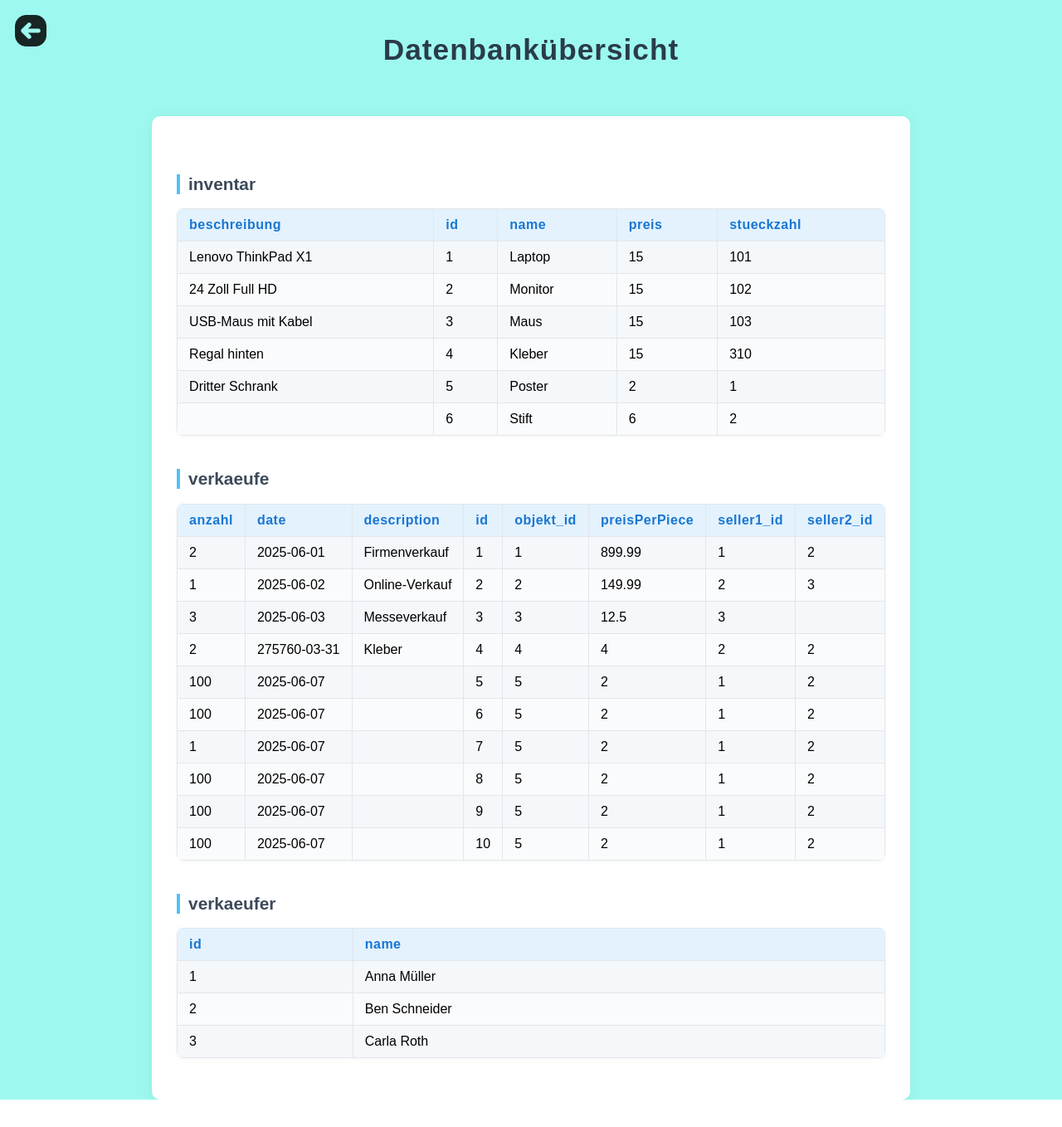
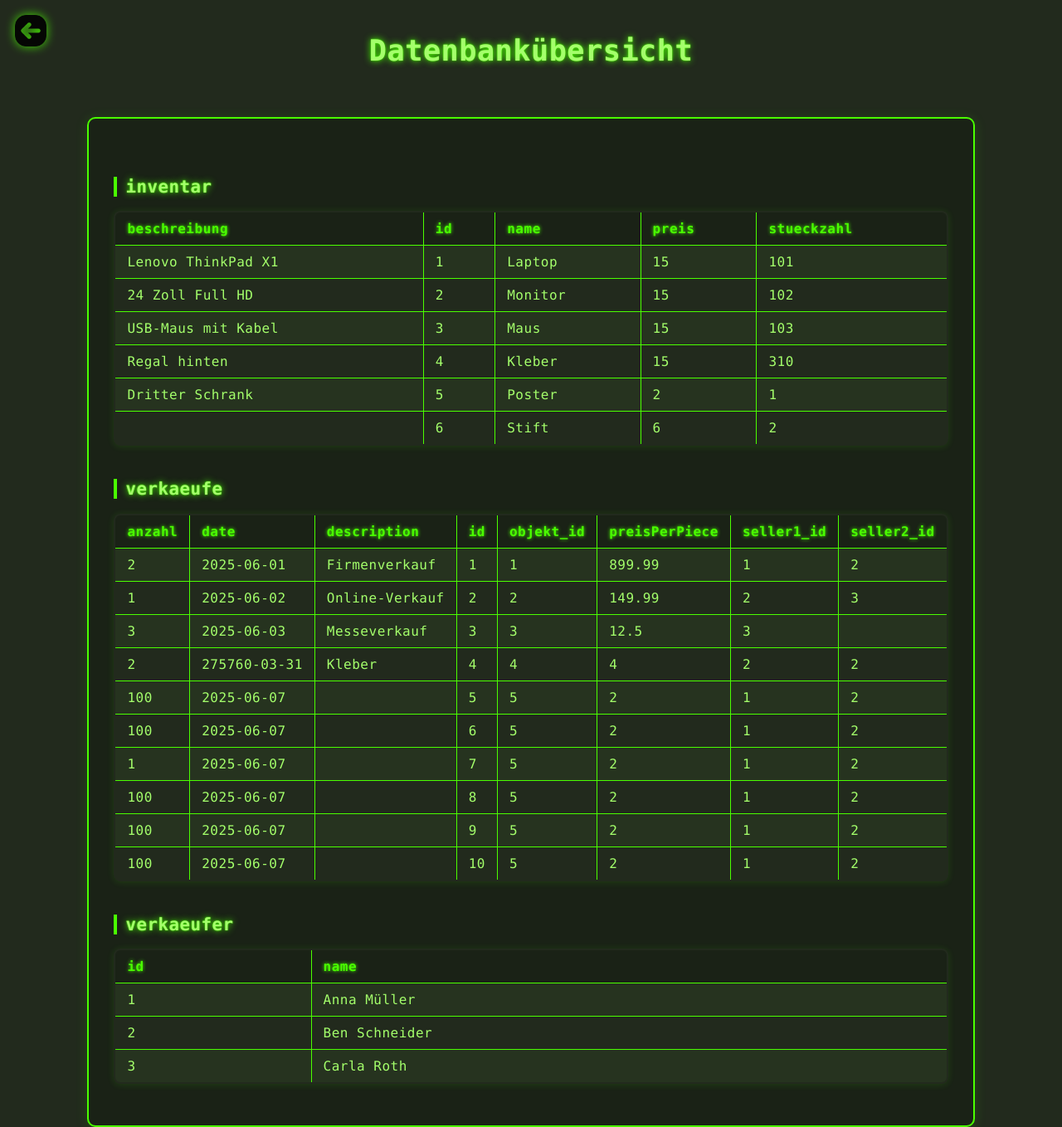
Before and after one commit to Samimimim/Schueler-Firma, a Flask app: page /assets/templates/tables.html in a window 1280 px wide. Shown: the whole page at 83% size. Before the commit the page ends 1325 px from the top, so only its background shows below. Run offline with Flask 3, Linux system fonts and the light colour scheme; the visitor is signed in with stand-in values (Sample User, id 1); data comes from the database, SQL or seed files in the repository.

Commit message:
Neuer Fallout-Pipboy style

```diff
--- a/assets/sytle/style.css
+++ b/assets/sytle/style.css
@@ -1,47 +1,65 @@
 body {
-    font-family: Arial, sans-serif;
-    background: #9df9ef;
+    font-family: 'Consolas', 'Courier New', monospace;
+    background: #222a1d;
+    color: #a4ff6b;
     min-height: 100vh;
     margin: 0;
     display: flex;
     flex-direction: column;
     align-items: center;
     justify-content: flex-start;
+    letter-spacing: 0.5px;
+}
+
+h1, h2 {
+    color: #a4ff6b;
+    text-shadow: 0 0 8px #4aff00, 0 0 2px #4aff00;
+    font-family: inherit;
 }
 
 h1 {
     margin: 40px 0 30px 0;
-    color: #2a3b4c;
-    letter-spacing: 1px;
     font-size: 2.2em;
     text-align: center;
+}
+
+h2 {
+    margin-top: 40px;
+    border-left: 4px solid #4aff00;
+    padding-left: 10px;
+    font-size: 1.3em;
 }
 
 .menu {
     display: flex;
     flex-direction: column;
     gap: 15px;
-    background: #6bfceb;
+    background: #1a2216;
     padding: 30px;
     border-radius: 15px;
-    box-shadow: 0 4px 10px rgba(0,0,0,0.1);
+    box-shadow: 0 4px 20px #4aff0022;
     min-width: 270px;
+    border: 2px solid #4aff00;
 }
 
 .menu a {
     text-decoration: none;
-    color: #333;
-    background: #e0e0e0;
+    color: #a4ff6b;
+    background: #222a1d;
     padding: 12px 20px;
     border-radius: 10px;
     text-align: center;
     font-size: 1.1em;
-    transition: all 0.3s ease;
+    border: 1.5px solid #4aff00;
+    transition: all 0.2s;
+    box-shadow: 0 0 8px #4aff0033 inset;
 }
 
 .menu a:hover {
-    background: #007BFF;
-    color: white;
+    background: #4aff00;
+    color: #222a1d;
+    box-shadow: 0 0 16px #a4ff6b, 0 0 4px #4aff00 inset;
+    border-color: #a4ff6b;
 }
 
 .back-button {
@@ -52,6 +70,7 @@ h1 {
     height: 38px;
     cursor: pointer;
     opacity: 0.85;
+    filter: drop-shadow(0 0 6px #4aff00);
     transition: opacity 0.2s, transform 0.2s;
 }
 
@@ -63,56 +82,53 @@ h1 {
 #tables-container {
     max-width: 1100px;
     margin: 30px auto 0 auto;
-    background: #fff;
+    background: #1a2216;
     border-radius: 10px;
-    box-shadow: 0 2px 16px rgba(44,62,80,0.08);
+    box-shadow: 0 2px 16px #4aff0022;
     padding: 30px 30px 10px 30px;
+    border: 2px solid #4aff00;
 }
 
 table {
     width: 100%;
     border-collapse: collapse;
     margin-bottom: 40px;
-    background: #fafbfc;
+    background: #222a1d;
     border-radius: 8px;
     overflow: hidden;
-    box-shadow: 0 1px 4px rgba(44,62,80,0.06);
+    box-shadow: 0 1px 8px #4aff0022;
+    border: 2px solid #4aff00;
 }
 
 th, td {
-    border: 1px solid #e3e6ea;
+    border: 1px solid #4aff00;
     padding: 10px 14px;
     text-align: left;
+    color: #a4ff6b;
 }
 
 th {
-    background: #e3f2fd;
-    color: #1976d2;
+    background: #1a2216;
+    color: #4aff00;
     font-weight: 600;
     letter-spacing: 0.5px;
+    text-shadow: 0 0 4px #4aff00;
 }
 
 tr:nth-child(even) td {
-    background: #f4f8fb;
+    background: #26331f;
 }
 
 tr:hover td {
-    background: #e1f5fe;
+    background: #2e3d25;
     transition: background 0.2s;
 }
 
-h2 {
-    margin-top: 40px;
-    color: #3b4a5a;
-    border-left: 4px solid #4fc3f7;
-    padding-left: 10px;
-    font-size: 1.3em;
-}
-
 p {
-    color: #b71c1c;
+    color: #fffa65;
     font-style: italic;
     margin: 10px 0 20px 0;
+    text-shadow: 0 0 4px #4aff00;
 }
 
 @media (max-width: 700px) {
```
Also changed, not shown: other parts of assets/sytle/style.css (+27 -16 lines).
